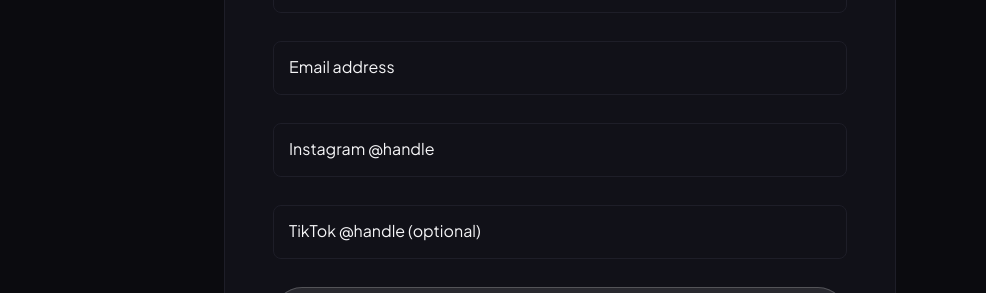
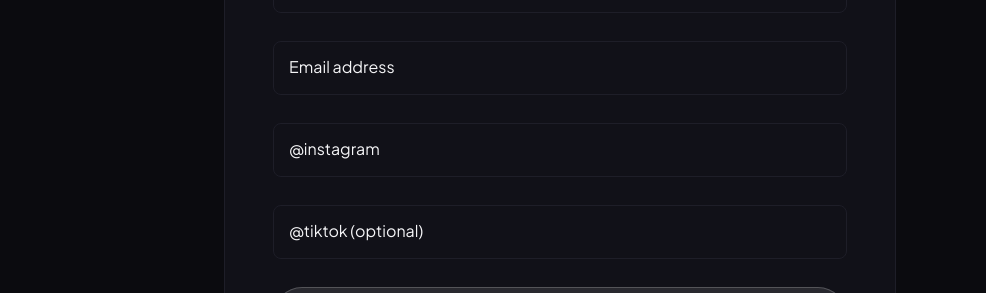
Before and after one commit to wtchoutofficial/SFManagement, a Next.js app: page / in a window 1280 px wide. Shown: the part 8580-8873 px from the top of the page, without its empty margins (80-1066 px from the left). Built offline with nearby package versions, Linux system fonts and the light colour scheme.

Commit message:
Update form labels to @instagram and @tiktok
Co-Authored-By: Claude Opus 4.6 <noreply@anthropic.com>

```diff
--- a/components/sections/ApplicationForm.tsx
+++ b/components/sections/ApplicationForm.tsx
@@ -299,14 +299,14 @@ export function ApplicationForm() {
                         onChange={setEmail}
                       />
                       <FloatingInput
-                        label="Instagram @handle"
+                        label="@instagram"
                         type="text"
                         required
                         value={handle}
                         onChange={setHandle}
                       />
                       <FloatingInput
-                        label="TikTok @handle (optional)"
+                        label="@tiktok (optional)"
                         type="text"
                         value={tiktok}
                         onChange={setTiktok}
```
